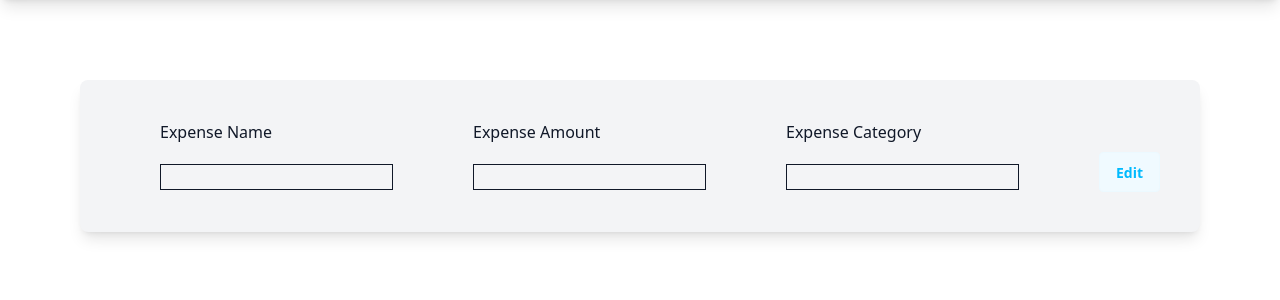
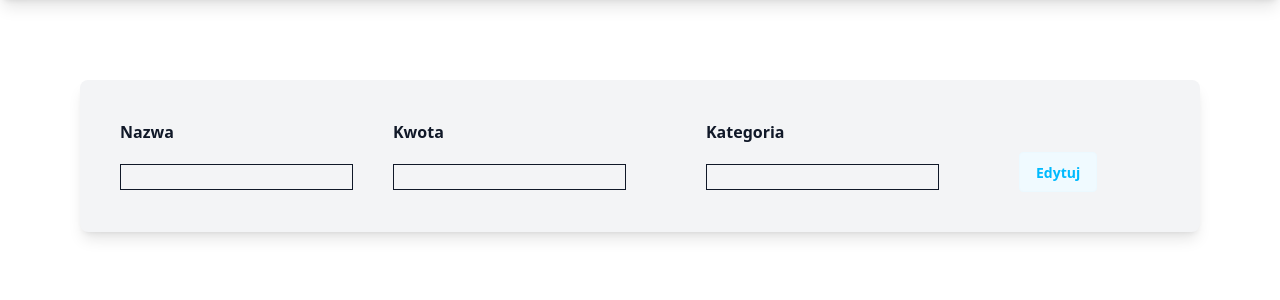
Before and after one commit to mmich1209/expense_app_django_zaliczenie, a Django app: template expense_tracker/templates/expense_tracker/edit.html in a window 1280 px wide. Shown: the part 76-376 px from the top of the page. Run offline with Django 5.2, Linux system fonts and the light colour scheme; the template is opened without the code that fills it: values that come from a table or form of the project are taken from there, others are empty; style sheets or scripts are compiled from the project's sources.

Commit message:
Improved the style of the app. Changed the language to polish on edit.html page.

```diff
--- a/expense_tracker/forms.py
+++ b/expense_tracker/forms.py
@@ -5,3 +5,7 @@ class ExpenseForm(ModelForm):
     class Meta:
         model = Expense
         fields = ('name', 'amount', 'category')
+
+    def clean_category(self):
+        category = self.cleaned_data['category']
+        return category.strip().capitalize()
--- a/expense_tracker/templates/expense_tracker/edit.html
+++ b/expense_tracker/templates/expense_tracker/edit.html
@@ -4,27 +4,27 @@
     <form class="shadow-lg m-20 rounded-lg bg-gray-100" method="POST">
         {% csrf_token %}
         <div class="form-container px-10 py-10 flex">
-            <div class="mx-10">
-                <div class="mb-5">
-                    <label>Expense Name</label>
+            <div class="mx-10fo">
+                <div class="mb-5 font-bold">
+                    <label>Nazwa</label>
                 </div>
                 <div class="border"> {{ expense_form.name }}</div>
             </div>
 
             <div class="mx-10">
-                <div class="mb-5">
-                    <label>Expense Amount</label>
+                <div class="mb-5 font-bold">
+                    <label>Kwota</label>
                 </div>
                 <div class="border"> {{ expense_form.amount }}</div>
             </div>
             <div class="mx-10">
-                <div class="mb-5">
-                    <label>Expense Category</label>
+                <div class="mb-5 font-bold">
+                    <label>Kategoria</label>
                 </div>
                 <div class="border"> {{ expense_form.category }}</div>
             </div>
             <div class="mx-10 mt-8">
-                <button type="submit" class="btn btn-soft btn-info">Edit</button>
+                <button type="submit" class="btn btn-soft btn-info">Edytuj</button>
             </div>
         </div>
     </form>
```
